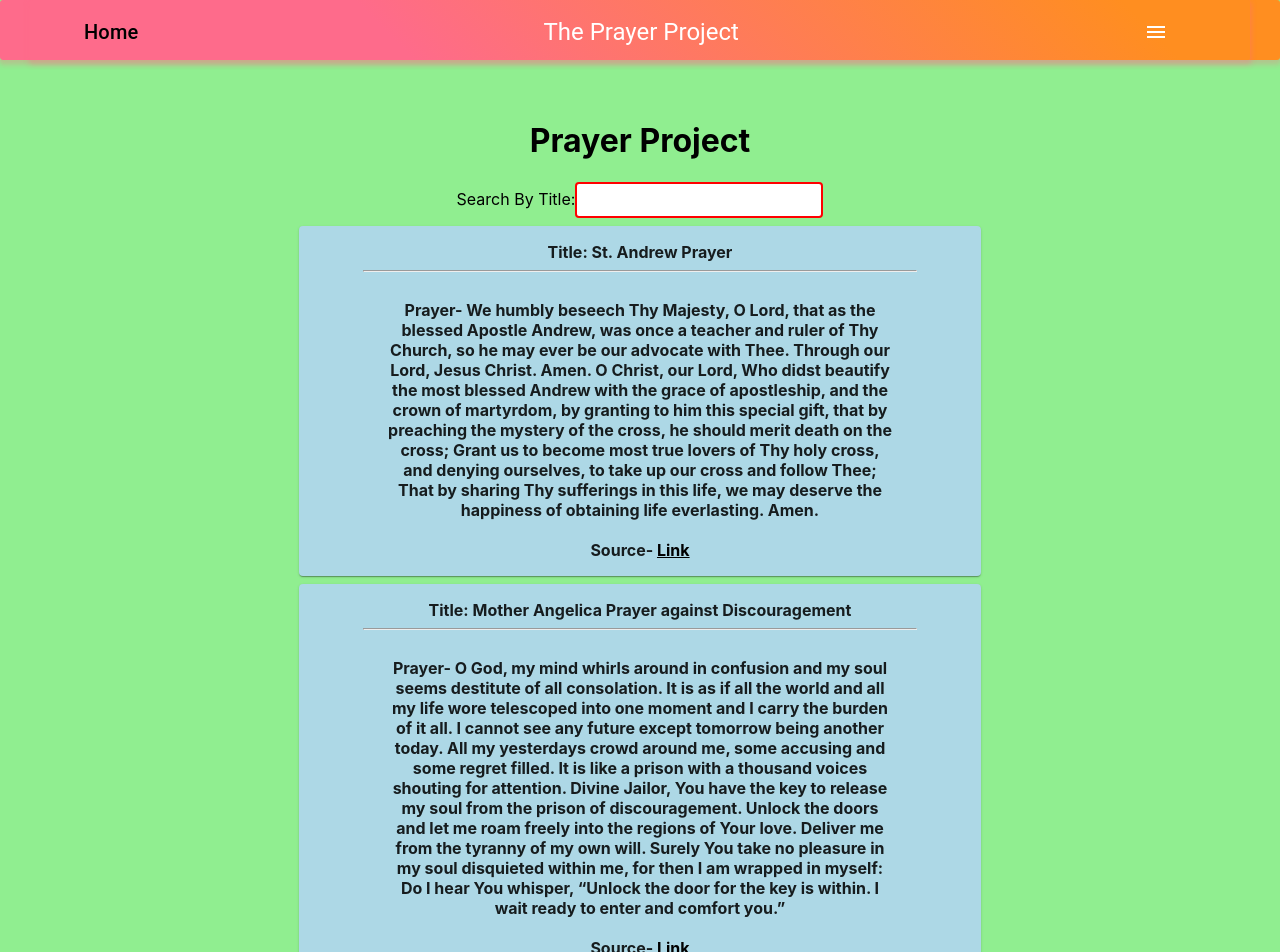
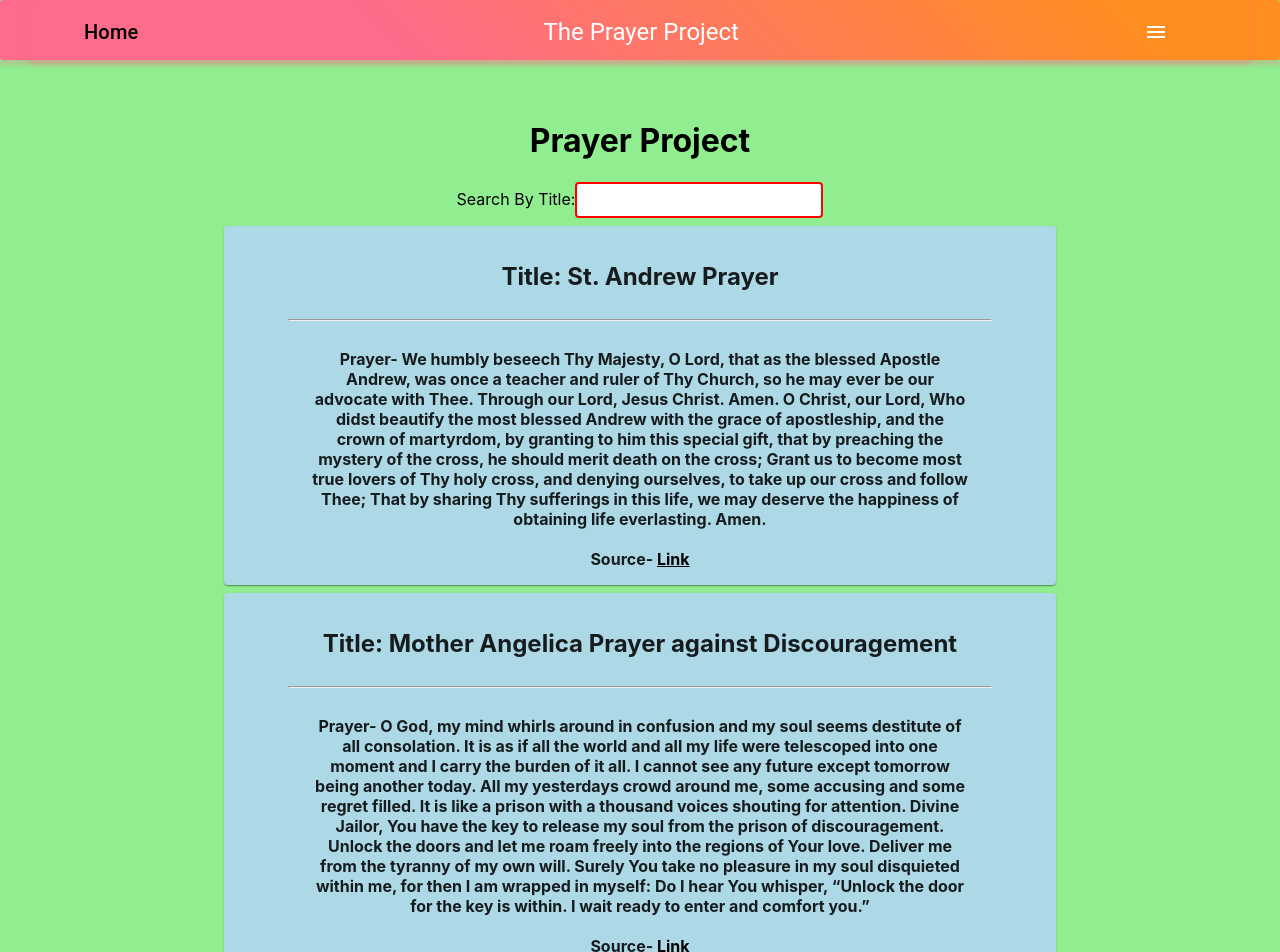
Before and after one commit to andrewjmoon/PrayerProject, a React (Create React App) app: page /prayerlist in a window 1280 px wide. Shown: the top 952 px of the page. Built offline with nearby package versions, Linux system fonts and the light colour scheme.

Commit message:
gitcommit2

```diff
--- a/src/Nav.js
+++ b/src/Nav.js
@@ -3,7 +3,6 @@ import { makeStyles, useTheme } from '@material-ui/core/styles';
 import AppBar from '@material-ui/core/AppBar';
 import Toolbar from '@material-ui/core/Toolbar';
 import Typography from '@material-ui/core/Typography';
-//import Button from "@material-ui/core/Button";
 import IconButton from '@material-ui/core/IconButton';
 import MenuIcon from '@material-ui/icons/Menu';
 import Drawer from '@material-ui/core/Drawer';
--- a/src/components/posts/PrayerList.js
+++ b/src/components/posts/PrayerList.js
@@ -17,7 +17,7 @@ const useStyles = makeStyles(theme => ({
     textAlign: 'center'
   },
   paper: {
-    maxWidth: 650,
+    maxWidth: 800,
     margin: `${theme.spacing(1)}px auto`,
     padding: theme.spacing(2),
     backgroundColor: 'lightblue'
@@ -69,7 +69,7 @@ const PostList = () => {
                     justify="center"
                     className={classes.root}
                   >
-                    <b>Title: {a.title}</b>
+                    <h2>Title: {a.title}</h2>
                   </ListItem>
                   <hr />
                   <br />
--- a/src/data/prayers.json
+++ b/src/data/prayers.json
@@ -10,7 +10,7 @@
     "userId": 1,
     "id": 2,
     "title": "Mother Angelica Prayer against Discouragement",
-    "body": "O God, my mind whirls around in confusion and my soul seems destitute of all consolation. It is as if all the world and all my life wore telescoped into one moment and I carry the burden of it all. I cannot see any future except tomorrow being another today. All my yesterdays crowd around me, some accusing and some regret filled. It is like a prison with a thousand voices shouting for attention. Divine Jailor, You have the key to release my soul from the prison of discouragement. Unlock the doors and let me roam freely into the regions of Your love. Deliver me from the tyranny of my own will. Surely You take no pleasure in my soul disquieted within me, for then I am wrapped in myself: Do I hear You whisper, “Unlock the door for the key is within. I wait ready to enter and comfort you.”",
+    "body": "O God, my mind whirls around in confusion and my soul seems destitute of all consolation. It is as if all the world and all my life were telescoped into one moment and I carry the burden of it all. I cannot see any future except tomorrow being another today. All my yesterdays crowd around me, some accusing and some regret filled. It is like a prison with a thousand voices shouting for attention. Divine Jailor, You have the key to release my soul from the prison of discouragement. Unlock the doors and let me roam freely into the regions of Your love. Deliver me from the tyranny of my own will. Surely You take no pleasure in my soul disquieted within me, for then I am wrapped in myself: Do I hear You whisper, “Unlock the door for the key is within. I wait ready to enter and comfort you.”",
     "source": "https://churchpop.com/2019/03/27/feeling-discouraged-heres-mother-angelicas-prayer-for-strength-through-heavy-burdens/"
   },
   {
```
